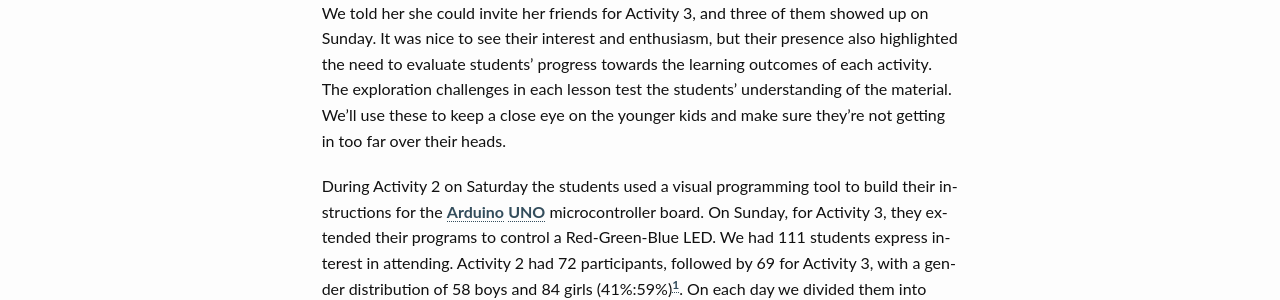
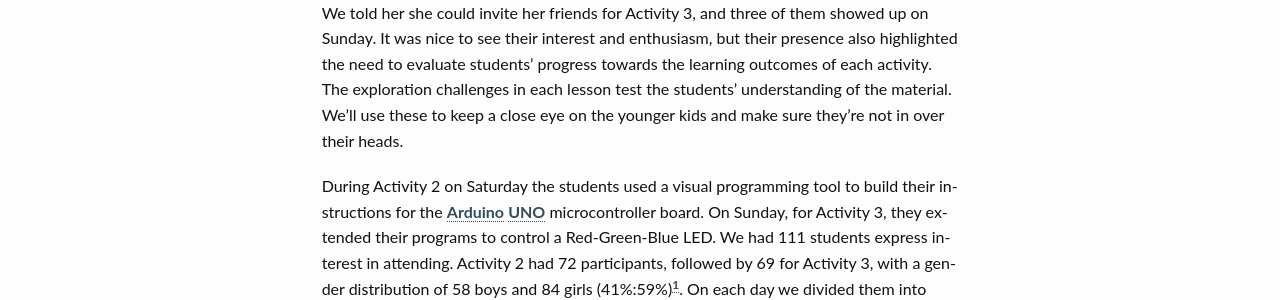
Before and after one commit to hpigot/hpigot.github.io, a Jekyll site: the page built from _posts/2017-08-21-activity2and3.md, in a window 1280 px wide and 1400 px high, scrolled down 494 px. Shown: the part 385-685 px from the top of the window. Built offline with Jekyll 4.4.1, drawn with Linux system fonts in a browser that asks for light colours; some of the changed text lies outside the part shown.

Commit message:
rewording two sentences

```diff
--- a/_posts/2017-08-21-activity2and3.md
+++ b/_posts/2017-08-21-activity2and3.md
@@ -28,7 +28,7 @@
       caption:
 ---
 
-This past weekend the students got an introduction to programming by using a microcontroller board to blink the LED light circuits that they built in the [first activity][1]. As we took attendance on Saturday there was one girl who looked rather sheepish. She revealed that she is a Grade 3 student, though the activities are only open for Grades 4 to 9. We were happy to have her, and by the end of the class she had put together her first program to successfully control the LED circuit. Not bad, considering she hasn't learned to type yet! We told her she could invite her friends for Activity 3, and three of them showed up on Sunday. It was nice to see their interest and enthusiasm, but their presence also highlighted the need to evaluate students' progress towards the learning outcomes of each activity. The exploration challenges in each lesson test the students' understanding of the material. We'll use these to keep a close eye on the younger kids and make sure they're not getting in too far over their heads.
+This past weekend the students got an introduction to programming by using a microcontroller board to blink the LED light circuits that they built in the [first activity][1]. As we took attendance on Saturday there was one girl who looked rather sheepish. She revealed that she is a Grade 3 student, though the activities are only open for Grades 4 to 9. We were happy to have her, and by the end of the class she had put together her first program to successfully control the LED circuit. Not bad, considering she hasn't learned to type yet! We told her she could invite her friends for Activity 3, and three of them showed up on Sunday. It was nice to see their interest and enthusiasm, but their presence also highlighted the need to evaluate students' progress towards the learning outcomes of each activity. The exploration challenges in each lesson test the students' understanding of the material. We'll use these to keep a close eye on the younger kids and make sure they're not in over their heads.
 
 During Activity 2 on Saturday the students used a visual programming tool to build their instructions for the [Arduino][] [UNO][] microcontroller board. On Sunday, for Activity 3, they extended their programs to control a Red-Green-Blue LED. We had 111 students express interest in attending. Activity 2 had 72 participants, followed by 69 for Activity 3, with a gender distribution of 58 boys and 84 girls (41%:59%)[^1]. On each day we divided them into four 1-hour sessions by grade. Eight teaching sessions made for a fast-paced weekend.
 
```
Also changed, not shown: other parts of _posts/2017-08-21-activity2and3.md (+1 -1 lines).
